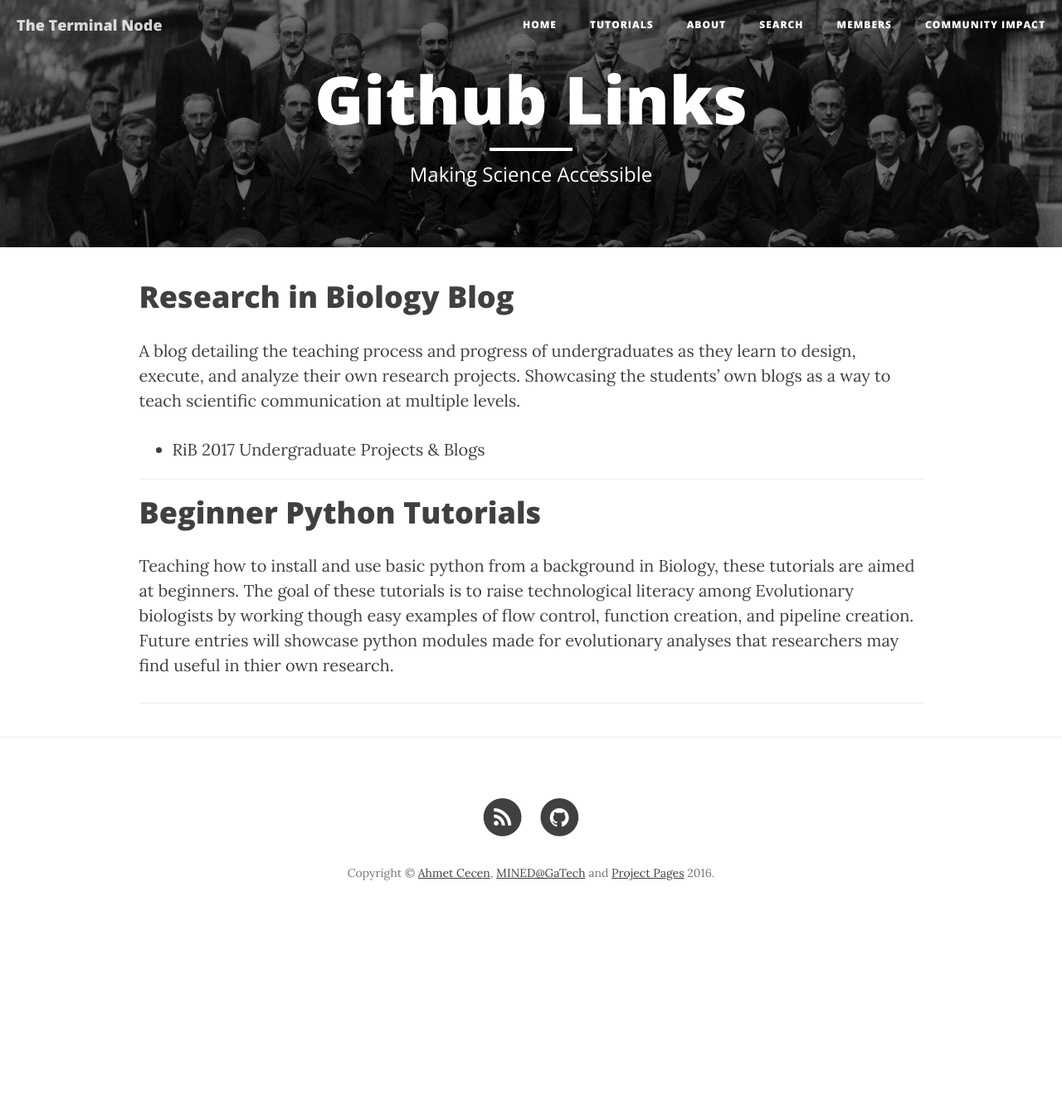
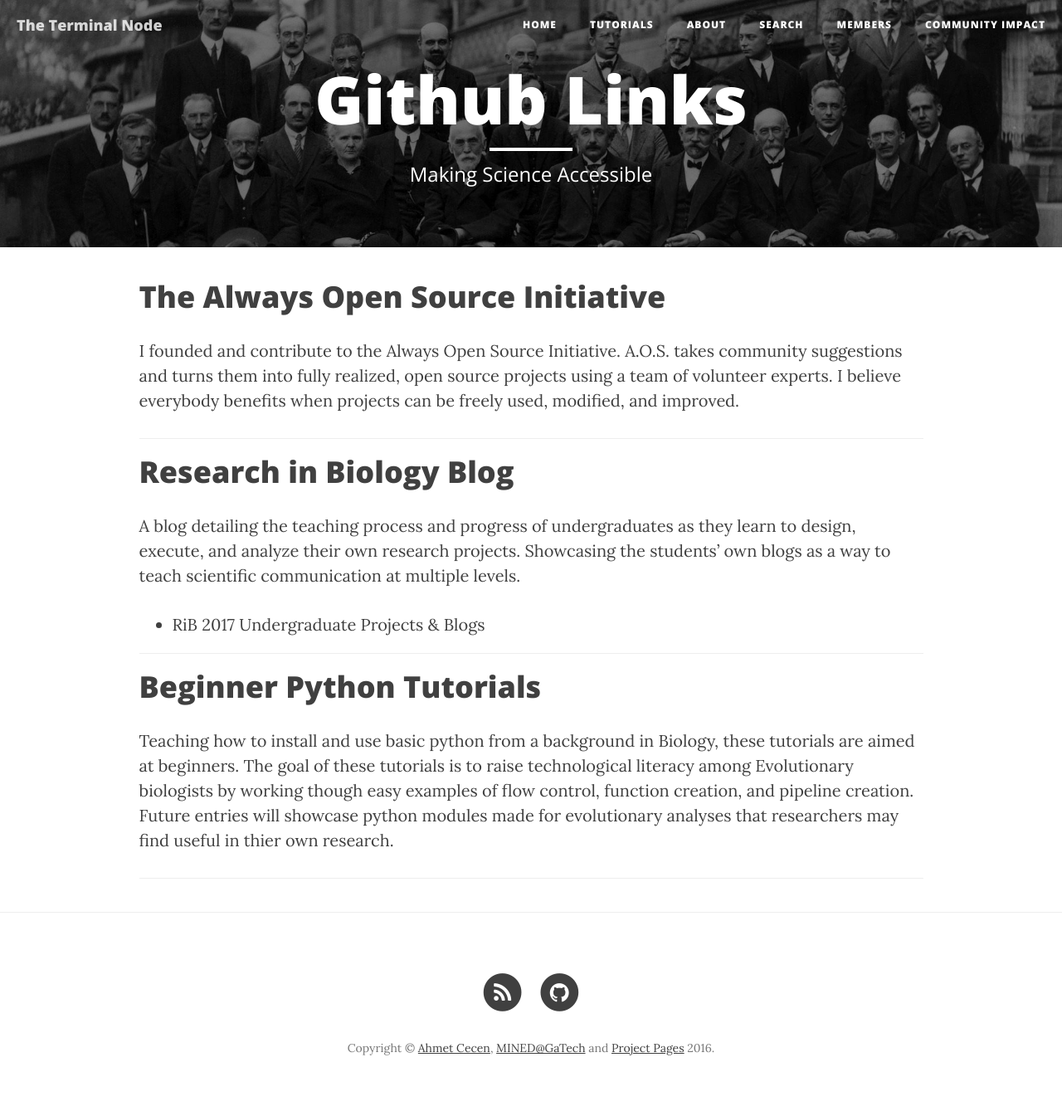
Before and after one commit to A-Swafford/a-swafford.github.io, a Jekyll site: the page built from linkpages/outreach_page.md, in a window 1280 px wide. Shown: the whole page at 83% size. Built offline with Jekyll 4.4.1, drawn with Linux system fonts in a browser that asks for light colours; nearby versions of some CDN libraries; before the commit the page ends 1128 px from its top, so only the background shows below that.

Commit message:
added AOS to outreach

```diff
--- a/linkpages/outreach_page.md
+++ b/linkpages/outreach_page.md
@@ -5,6 +5,10 @@ display: "False"
 description: "Making Science Accessible"
 header-img: "img/home-bg.jpg"
 ---
+# <a href = "http://www.alwaysopensource.org"> The Always Open Source Initiative </a>
+ I founded and contribute to the Always Open Source Initiative. A.O.S. takes community suggestions and turns them into fully realized, open source projects using a team of volunteer experts. I believe everybody benefits when projects can be freely used, modified, and improved.
+
+***
 
 # <a href = "https://shoalsrib.wordpress.com/">Research in Biology Blog</a>
 A blog detailing the teaching process and progress of undergraduates as they learn to design, execute, and analyze their own research projects.  Showcasing the students' own blogs as a way to teach scientific communication at multiple levels.
```
